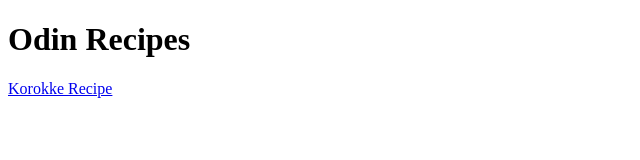
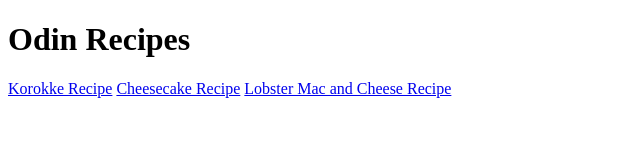
Before and after one commit to vorona25/odin-recipes, a plain HTML site: page index.html in a window 1280 px wide. Shown: the whole page, without its empty margins (0-640 px from the left). Drawn offline with Linux system fonts and the light colour scheme.

Commit message:
Added links to cheesecake.html and Lobster Mac to index.html

```diff
--- a/index.html
+++ b/index.html
@@ -9,6 +9,8 @@
         <h1>Odin Recipes</h1>
 
         <a href="./recipes/korokke.html">Korokke Recipe</a>
+        <a href="./recipes/cheesecake.html">Cheesecake Recipe</a>
+        <a href="./recipes/Lobster_MacAndCheese.html">Lobster Mac and Cheese Recipe</a>
 
     </body>
 </html>
```
